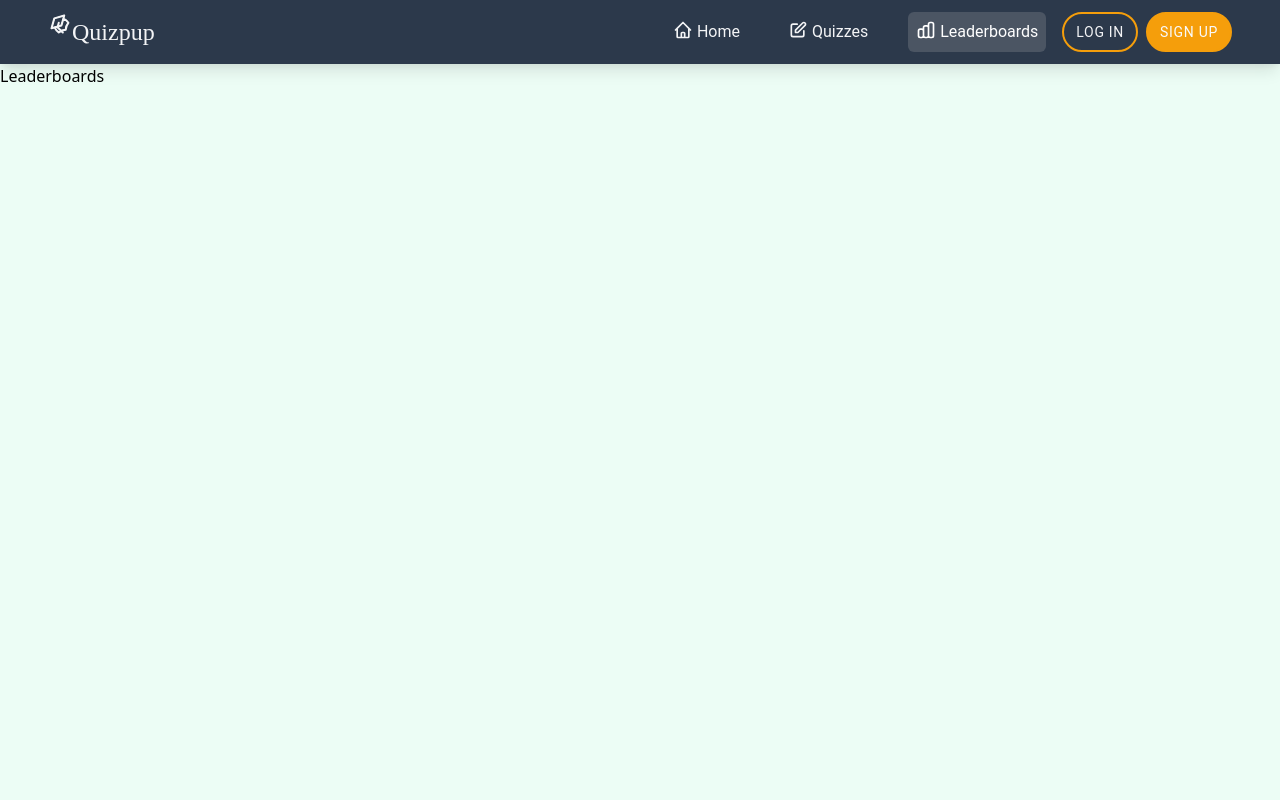
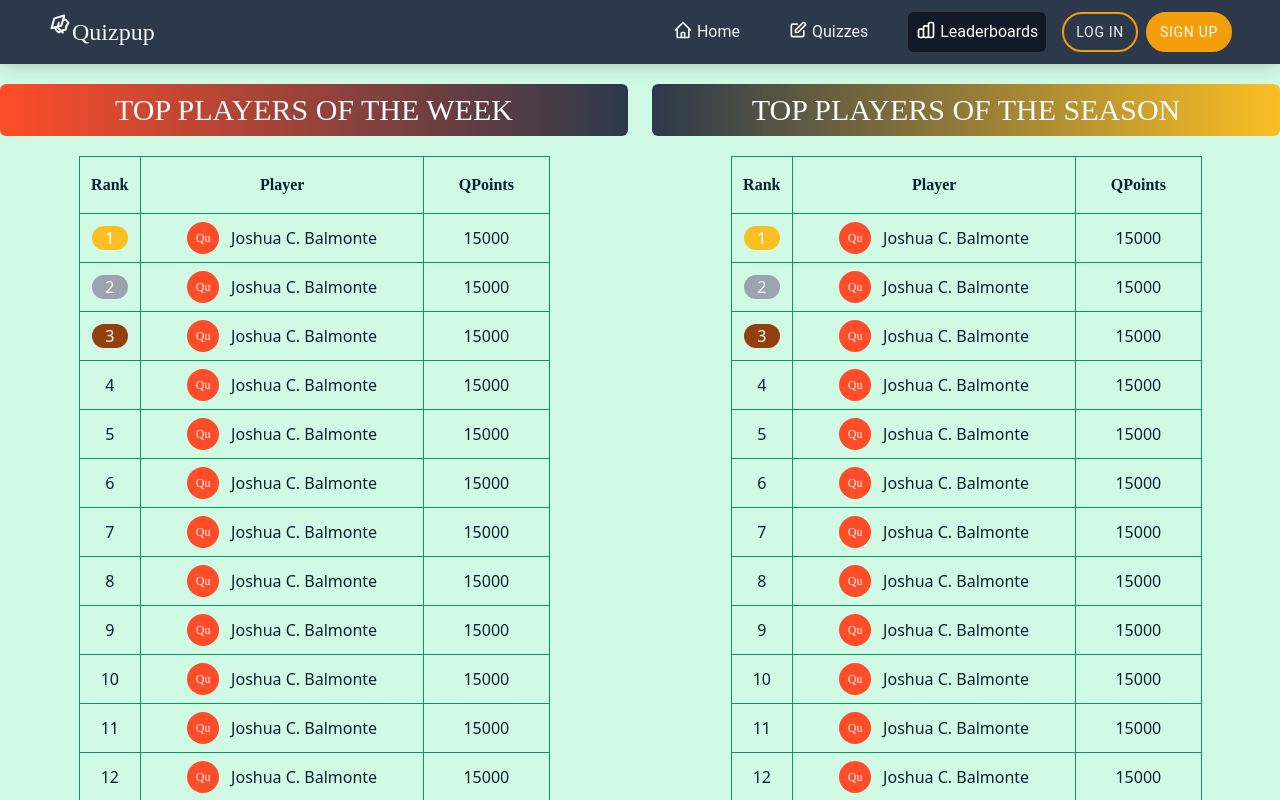
Before and after one commit to jbalmonte/quizpup, a React (Create React App) app: page /leaderboards in a window 1280 px wide. Shown: the top 800 px of the page. Built offline with nearby package versions, Linux system fonts and the light colour scheme.

Commit message:
added leaderboards UI, all UI are not yet responsive

```diff
--- a/src/App.css
+++ b/src/App.css
@@ -11,11 +11,11 @@ body{
 }
 
 .nav-link {
-    @apply hover:bg-gray-600 hover:text-white rounded-md p-2 mx-4 flex
+    @apply hover:bg-gray-900 hover:text-white rounded-md p-2 mx-4 flex
 }
 
 .active-nav-link {
-    @apply bg-gray-600 text-white rounded-md p-2 mx-4 flex
+    @apply bg-gray-900 text-white rounded-md p-2 mx-4 flex
 }
 
 .input {
--- a/src/components/Card.jsx
+++ b/src/components/Card.jsx
@@ -2,7 +2,7 @@ import React from "react"
 import UserAvatar from './UserAvatar'
 import mountain from '../images/mountain.jpg'
 import { FaStar } from "react-icons/fa"
-
+import { BsArrowRightShort } from 'react-icons/bs'
 const Card = ({ difficulty }) => {
     const badge = {
         Easy: 'bg-yellow-500',
@@ -14,13 +14,8 @@ const Card = ({ difficulty }) => {
 
             <img src={mountain} alt="Mountain" className="bg-cover w-1/3 overflow-hidden z-0" />
 
-
-
-
-            <div className=" h-full ml-5 flex flex-col justify-evenly w-2/3">
+            <div className="h-full ml-5 flex flex-col justify-evenly w-2/3">
                 <h1 className="text-xl pt-2 pb-1 font-medium">Math in the Modern World
-
-                    <p className="mr-1 text-sm flex items-center text-gray-500"><FaStar className={`mr-1 mb-1 text-yellow-400`} />4.5 </p>
 
                 </h1>
                 <p className="text-xs text-gray-500 pb-1">Lorem ipsum dolor sit amet consectetur adipisicingadipisicing adipisicing adipisicing elit. Molestiae recusandae ex ea impedi</p>
@@ -33,15 +28,12 @@ const Card = ({ difficulty }) => {
                             <p className="ml-2 my-auto text-xs text-gray-400">2 monts ago</p>
                         </div>
                     </div>
-                    <button className="rounded-lg h-6 hover:shadow px-1 mb-1 items-center text-base mr-3 text-primary border border-primary hover:bg-primary hover:text-gray-50 font-body flex transition ease-out duration-500">
-                        <svg xmlns="http://www.w3.org/2000/svg" className="h-4 mr-1" viewBox="0 0 20 20" fill="currentColor">
-                            <path d="M17.414 2.586a2 2 0 00-2.828 0L7 10.172V13h2.828l7.586-7.586a2 2 0 000-2.828z" />
-                            <path fill-rule="evenodd" d="M2 6a2 2 0 012-2h4a1 1 0 010 2H4v10h10v-4a1 1 0 112 0v4a2 2 0 01-2 2H4a2 2 0 01-2-2V6z" clip-rule="evenodd" />
-                        </svg>
-                        <span className="text-xs">
-                            Take Quiz
-                        </span>
-                    </button>
+                    <div className="mr-5">
+                        <p className="text-sm flex items-center text-secondary-100">
+                            <FaStar className={`mr-1 mb-1 text-yellow-400`} />4.5
+                        </p>
+
+                    </div>
 
                 </div>
                 <div className={`h-5 w-14 shadow-lg absolute left-0 z-10 top-0 flex items-center justify-center text-xs text-gray-50 ${difficulty !== 'Medium' && 'tracking-wider'} ${badge[difficulty]}`}>
--- a/src/pages/Leaderboards.jsx
+++ b/src/pages/Leaderboards.jsx
@@ -1,9 +1,100 @@
 import React from 'react'
+import UserAvatar from '../components/UserAvatar'
 
 const Leaderboards = () => {
+    const top3 = {
+        1: "text-white bg-yellow-400 rounded-full",
+        2: "text-gray-50 bg-gray-400 rounded-full",
+        3: "text-gray-50 bg-yellow-800 rounded-full"
+    }
     return (
-        <div>
-            Leaderboards
+        <div className="grid grid-cols-2 gap-6 bg-green-100">
+
+            <div className="col-span-1 py-5 mx-auto w-full">
+
+                <div className=" text-gray-50 rounded-md bg-gradient-to-r from-tertiary to-secondary-200">
+                    <h1 className="p-2 text-center mx-auto font-header font-medium text-3xl mb-5 uppercase">Top Players of the Week</h1>
+                </div>
+                <div className="flex items-center justify-center">
+                    <table className="border-collapse border border-green-600 w-3/4 text-primary">
+                        <thead className="font-header">
+                            <tr>
+                                <th className="border border-green-600">Rank</th>
+                                <th className="col-span-5 border border-green-600">Player</th>
+                                <th className="border border-green-600 p-4" >QPoints</th>
+                            </tr>
+                        </thead>
+                        <tbody>
+                            {
+                                [...Array(50)].map((_, i) => (
+                                    <tr key={i + 1}>
+                                        <td className="border border-green-600 p-3 text-center">
+                                            <div className={`${i < 3 && top3[i + 1]}`}>
+                                                {i + 1}
+                                            </div>
+                                        </td>
+                                        <td className="p-1 ml-5 border-green-600 border">
+                                            <div className="flex items-center justify-center">
+                                                <UserAvatar size={8} fSize="text-xs" />
+                                                <span className="ml-3 inline-block">
+                                                    Joshua C. Balmonte
+                                                </span>
+                                            </div>
+                                        </td>
+                                        <td className="border border-green-600 p-1 text-center">15000</td>
+                                    </tr>
+                                ))
+
+
+                            }
+                        </tbody>
+                    </table>
+                </div>
+            </div>
+
+
+            <div className="col-span-1 py-5 mx-auto w-full">
+
+                <div className=" text-gray-50 rounded-md bg-gradient-to-r from-secondary-200 to-yellow-400">
+                    <h1 className="p-2 text-center mx-auto font-header font-medium text-3xl mb-5 uppercase">Top Players of the Season</h1>
+                </div>
+                <div className="flex items-center justify-center">
+                    <table className="border-collapse border border-green-600 w-3/4 text-primary">
+                        <thead className="font-header">
+                            <tr>
+                                <th className="border border-green-600">Rank</th>
+                                <th className="col-span-5 border border-green-600">Player</th>
+                                <th className="border border-green-600 p-4" >QPoints</th>
+                            </tr>
+                        </thead>
+                        <tbody>
+                            {
+                                [...Array(50)].map((_, i) => (
+                                    <tr key={i + 1}>
+                                        <td className="border border-green-600 p-3 text-center">
+                                            <div className={`${i < 3 && top3[i + 1]}`}>
+                                                {i + 1}
+                                            </div>
+                                        </td>
+                                        <td className="p-1 ml-5 border-green-600 border">
+                                            <div className="flex items-center justify-center">
+                                                <UserAvatar size={8} fSize="text-xs" />
+                                                <span className="ml-3 inline-block">
+                                                    Joshua C. Balmonte
+                                                </span>
+                                            </div>
+                                        </td>
+                                        <td className="border border-green-600 p-1 text-center">15000</td>
+                                    </tr>
+                                ))
+
+
+                            }
+                        </tbody>
+                    </table>
+                </div>
+            </div>
+
         </div>
     )
 }
--- a/src/pages/Login.jsx
+++ b/src/pages/Login.jsx
@@ -9,18 +9,18 @@ const Login = () => {
     const user = useUserContext()
     return (
         <div className="bg-no-repeat bg-cover bg-center relative font-body" >
-            <div className="absolute bg-gradient-to-b from-green-700 to-green-500 opacity-75 inset-0 z-0"></div>
+            <div className="absolute bg-green-100 inset-0 z-0"></div>
 
             <div className=" h-semiScreen sm:flex sm:flex-row mx-0 justify-center">
                 <div className="flex-col flex  self-center p-10 sm:max-w-5xl xl:max-w-2xl  z-10">
                     <div className="self-start hidden lg:flex flex-col  text-white">
                         {/* <img src="" className="mb-3" /> */}
-                        <h1 className="mb-3 font-bold text-5xl font-header">Hi 👋 Welcome Back!</h1>
-                        <p className="pr-3">There are lot of quizzes that you don't want to miss out! Come and join us again because you could be the next Quizpup Superstar</p>
+                        <h1 className="mb-3 font-bold text-5xl font-header text-primary">Hi 👋 Welcome Back!</h1>
+                        <p className="pr-3 text-secondary-200">There are lot of quizzes that you don't want to miss out! Come and join us again because you could be the next Quizpup Superstar</p>
                     </div>
                 </div>
-                <div className="flex justify-center self-center  z-10">
-                    <div className="p-12 bg-white mx-auto rounded-2xl w-100 ">
+                <div className="flex justify-center self-center z-10">
+                    <div className="p-12 bg-white mx-auto rounded-2xl w-100  shadow">
                         <div className="mb-4">
                             <h3 className="font-semibold text-2xl text-gray-800">Sign In </h3>
                             <p className="text-gray-500">Please sign in to your account.</p>
--- a/src/pages/Quizzes.jsx
+++ b/src/pages/Quizzes.jsx
@@ -25,7 +25,7 @@ const Quizzes = () => {
                     </div>
 
 
-                    <div className=" py-5 text-lg">
+                    <div className=" py-5 text-base">
                         <ul className="text-center">
                             <li className="flex items-center py-2 hover:bg-green-300 px-2  ">
                                 <IoDocumentTextSharp />
@@ -74,6 +74,12 @@ const Quizzes = () => {
                             </li>
 
                         </ul >
+                        <div className="mt-44 text-center text-gray-400 text-xs">
+                            <span>
+                                Copyright © 2021-2022
+                            </span>
+
+                        </div>
                     </div >
                 </div >
 
```
Also changed, not shown: src/pages/Register.jsx (+7 -12 lines).
